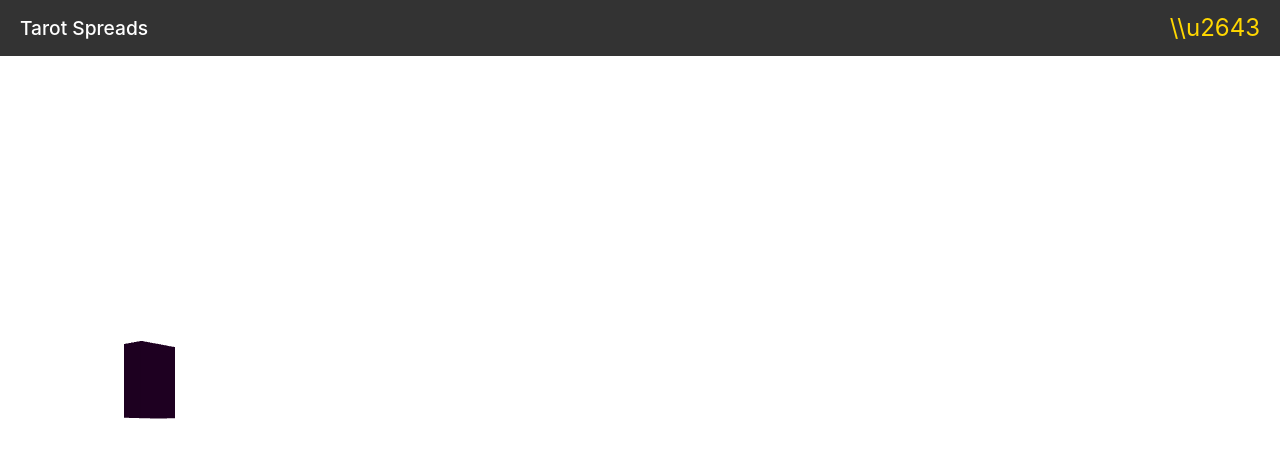
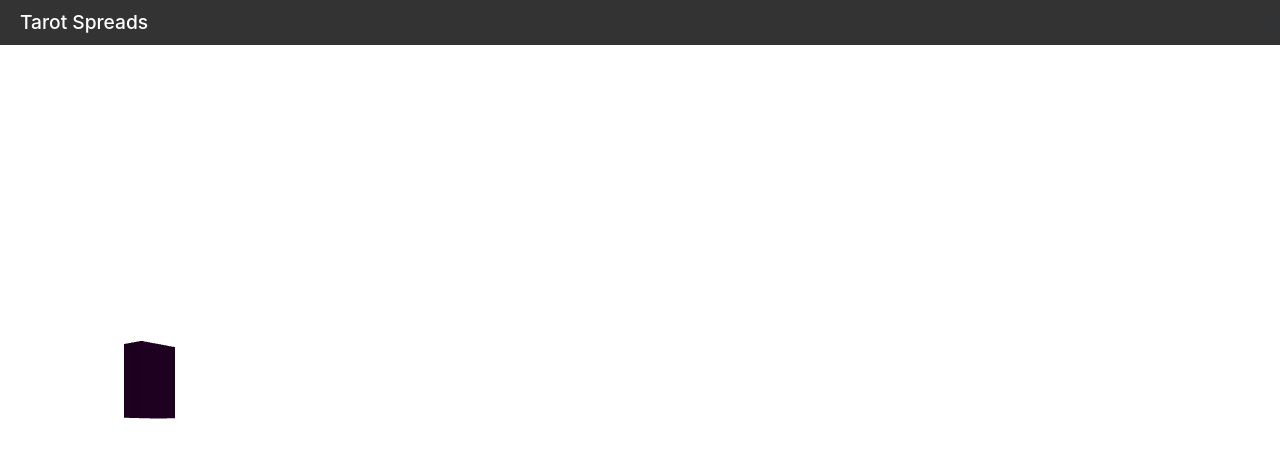
Before and after one commit to kikidesigns/craftGarden, a React (Vite) app: page /tarot in a window 1280 px wide. Shown: the top 458 px of the page. Built offline with nearby package versions, Linux system fonts and the light colour scheme.

Commit message:
Added useEffect and astroSymbol state to HotBar for dynamic symbol updates.

```diff
--- a/src/App.tsx
+++ b/src/App.tsx
@@ -1,15 +1,37 @@
-import React, { useState } from 'react';
+import React, { useState, useEffect } from 'react';
 import { BrowserRouter as Router, Route, Routes, Link } from 'react-router-dom';
 import './App.css';
 import TarotExperience from './TarotExperience';
 
 function HotBar({ setSelectedSpread }) {
   const [showDropdown, setShowDropdown] = useState(false);
+  const [astroSymbol, setAstroSymbol] = useState('');
 
   const tarotSpreads = [
     "Three Card Spread",
     "Celtic Cross"
   ];
+
+  useEffect(() => {
+    const updateAstroSymbol = () => {
+      const day = new Date().getDay();
+      const symbols = {
+        0: '☉', // Sun (Sunday)
+        1: '☽', // Moon (Monday)
+        2: '♂', // Mars (Tuesday)
+        3: '☿', // Mercury (Wednesday)
+        4: '♃', // Jupiter (Thursday)
+        5: '♀', // Venus (Friday)
+        6: '♄', // Saturn (Saturday)
+      };
+      setAstroSymbol(symbols[day]);
+    };
+
+    updateAstroSymbol();
+    const timer = setInterval(updateAstroSymbol, 1000 * 60 * 60); // Update every hour
+
+    return () => clearInterval(timer);
+  }, []);
 
   return (
     <div className="hot-bar">
@@ -23,8 +45,8 @@ function HotBar({ setSelectedSpread }) {
           </div>
         )}
       </div>
-      <span className="jupiter-symbol">
-        \\u2643
+      <span className="astro-symbol" title="Daily Astrological Symbol">
+        {astroSymbol}
       </span>
     </div>
   );
```
